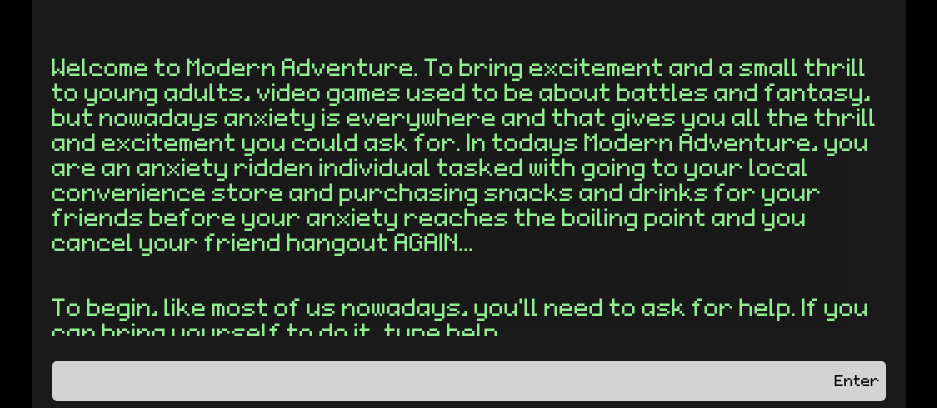
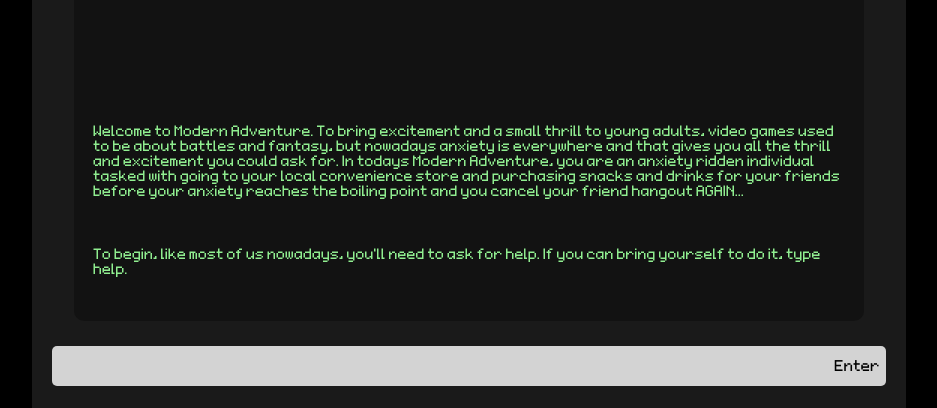
Before and after one commit to ChanceMYoung/Modern-Adventure, a plain HTML site: page index.html in a window 1280 px wide. Shown: the part 182-590 px from the top of the page, without its empty margins (171-1108 px from the left). Drawn offline with Linux system fonts and the light colour scheme.

Commit message:
First Commit

```diff
--- a/app.js
+++ /dev/null
@@ -1 +0,0 @@
-//Make the input text area
--- a/index.html
+++ b/index.html
@@ -13,7 +13,9 @@
     <!-- These 3 will probably all be in a form. Info will be a div and input will be an input. -->
     <div id="modern-adventure-game">
         <div class="title"> <h1> Modern Adventure</h1></div>
-        <div id="info-text">
+        <div id="output">
+        <!--
+        -->
             <p>
                 Welcome to Modern Adventure. To bring excitement and a small thrill to young adults, video games used to be about battles and fantasy,
                 but nowadays anxiety is everywhere and that gives you all the thrill and excitement you could ask for. In todays Modern Adventure,
--- /dev/null
+++ b/script.js
@@ -0,0 +1 @@
+//Make the input text area
--- a/styles.css
+++ b/styles.css
@@ -24,25 +24,33 @@ body {
 #modern-adventure-game {
     display: flex;
     flex-direction: column;
-    max-width: 66%;
+    width: 66%;
+    border-radius: 10px;
     align-items: center;
     background-color: rgb(250, 250, 250, 0.1);
     padding: 20px;
 }
-#info-text {
+#output {
+    display: flex;
+    flex-direction: column;
+    justify-content: end;
+    height: 40vh;
+    width: 90%;
     color: lightgreen;
+    background: rgb(10, 10, 10, 0.5);
+    border-radius: 10px;
     margin-bottom: 25px;
-    font-size: 40px;
-    height: 40vh;
+    padding: 20px;
+    font-size: x-large;
     overflow: auto;
 }
-#info-text::-webkit-scrollbar {
+#output::-webkit-scrollbar {
     width: 1vw;
 }
-#info-text::-webkit-scrollbar-thumb {
+#output::-webkit-scrollbar-thumb {
     background-color: #5A5A5A;
 }
-#info-text::-webkit-scrollbar-track {
+#output::-webkit-scrollbar-track {
     background-color: lightgray;
 }
 #input-area {
@@ -56,6 +64,9 @@ body {
     justify-content: space-between;
 }
 #input-text {
+    font-family: gameFont;
+    font-size: x-large;
+    padding-left: 10px;
     border: none;
     outline: none;
     background: none;
@@ -70,15 +81,33 @@ body {
     outline: none;
     cursor: pointer;
 }
-#anxiety {
-    font-size: 36px;
-}
 #user-info {
     margin-top: 25px;
     width: 100%;
 }
+#anxiety {
+    font-size: xxx-large;
+}
+/* Change the color of the text of your Anxiety Level
+depending on the level: minimal, low, medium, high, destructive. */
+#anxiety-level[data-level="minimal"] {
+    color: white;
+}
+#anxiety-level[data-level="low"] {
+    color: green;
+}
+#anxiety-level[data-level="medium"] {
+    color: orange;
+}
+#anxiety-level[data-level="high"] {
+    color: orangered;
+}
+#anxiety-level[data-level="destructive"] {
+    color: black;
+}
 .inventory {
     margin-top: 10px;
+    font-size: xx-large;
 }
 /*
 #inventory-list {
```
